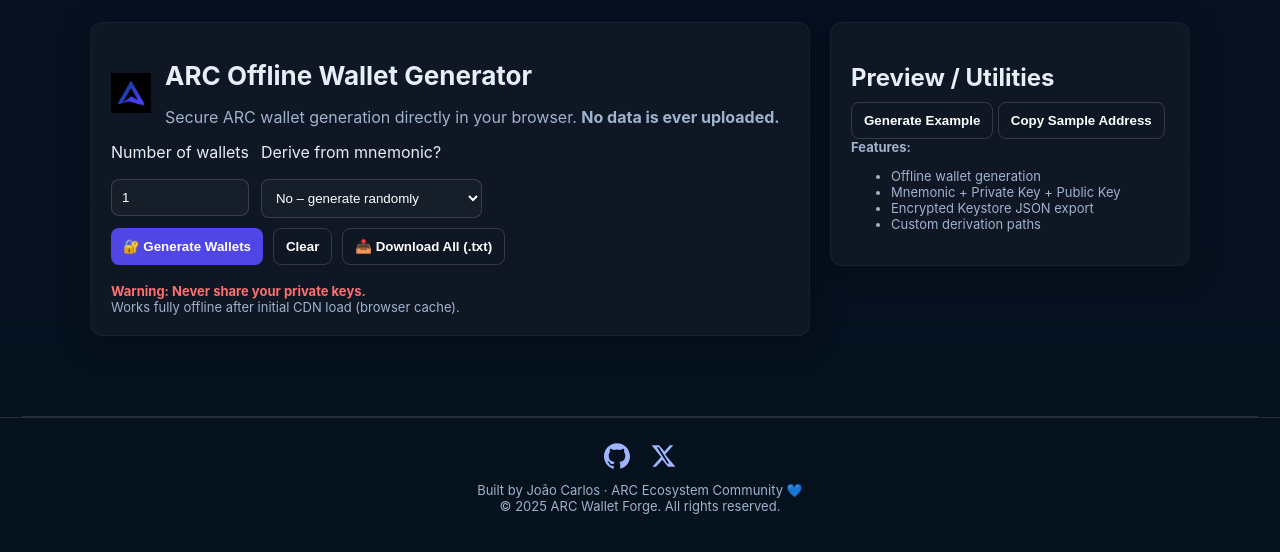
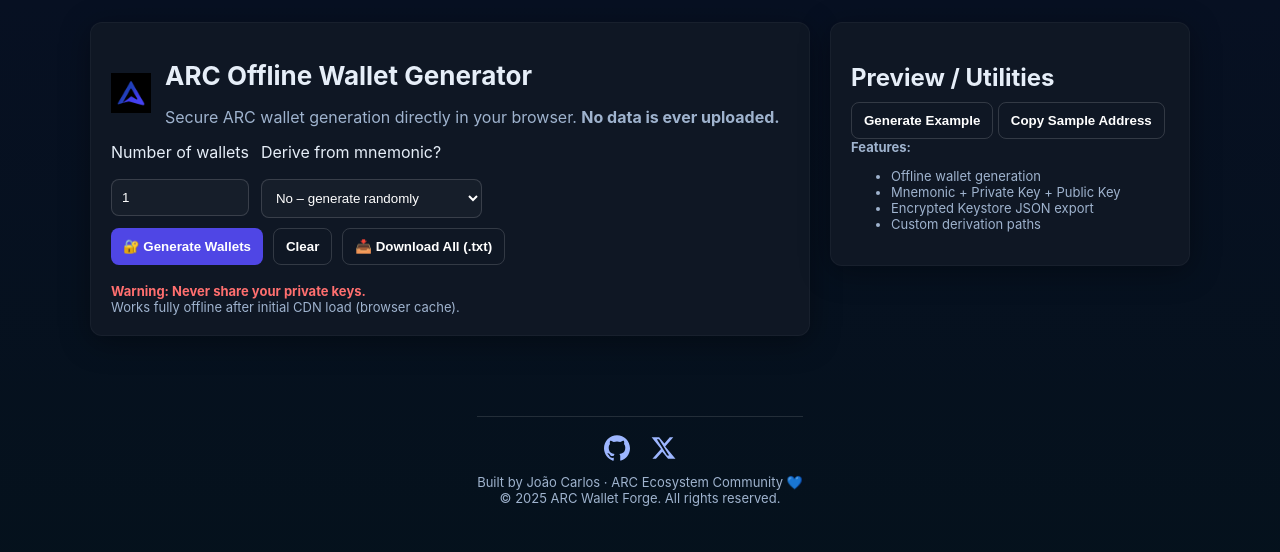
Before and after one commit to joaodd1590-sys/ARC-Wallet-Forge, a plain HTML site: page index.html in a window 1280 px wide. Drawn offline with Linux system fonts and the light colour scheme.

Commit message:
Update style.css

```diff
--- a/style.css
+++ b/style.css
@@ -306,24 +306,3 @@
 #mnemonicInput {
     text-align: left;
 }
-.footer {
-    position: relative;
-    width: 100%;
-    margin-top: 40px;
-    padding-top: 26px;
-    text-align: center;
-    color: var(--muted);
-    font-size: 13px;
-}
-
-/* Full-width footer divider */
-.footer::before {
-    content: "";
-    position: absolute;
-    top: 0;
-    left: 50%;
-    transform: translateX(-50%);
-    width: 100vw;              /* full screen width */
-    height: 1px;
-    background: rgba(255,255,255,0.12);
-}
```
